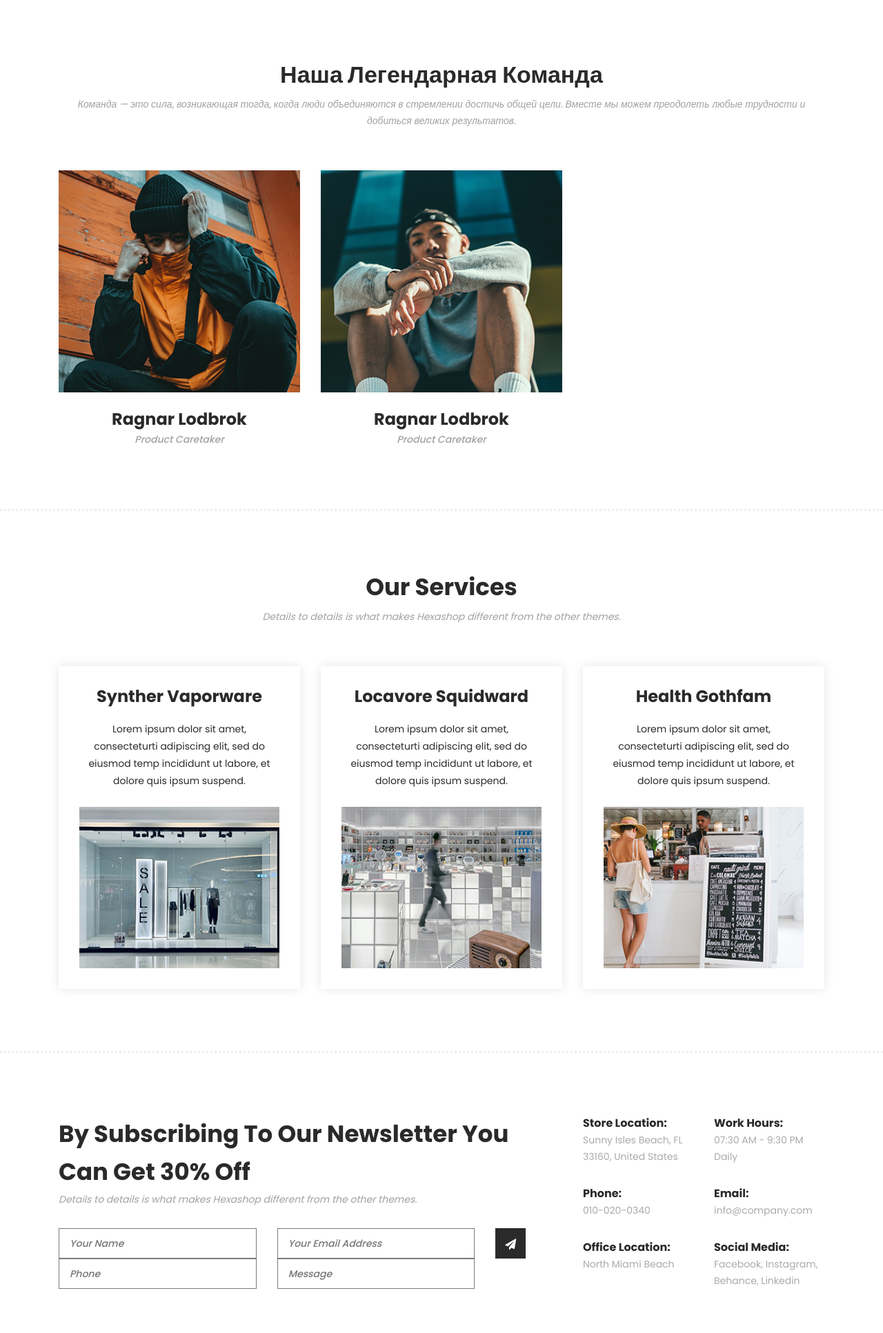
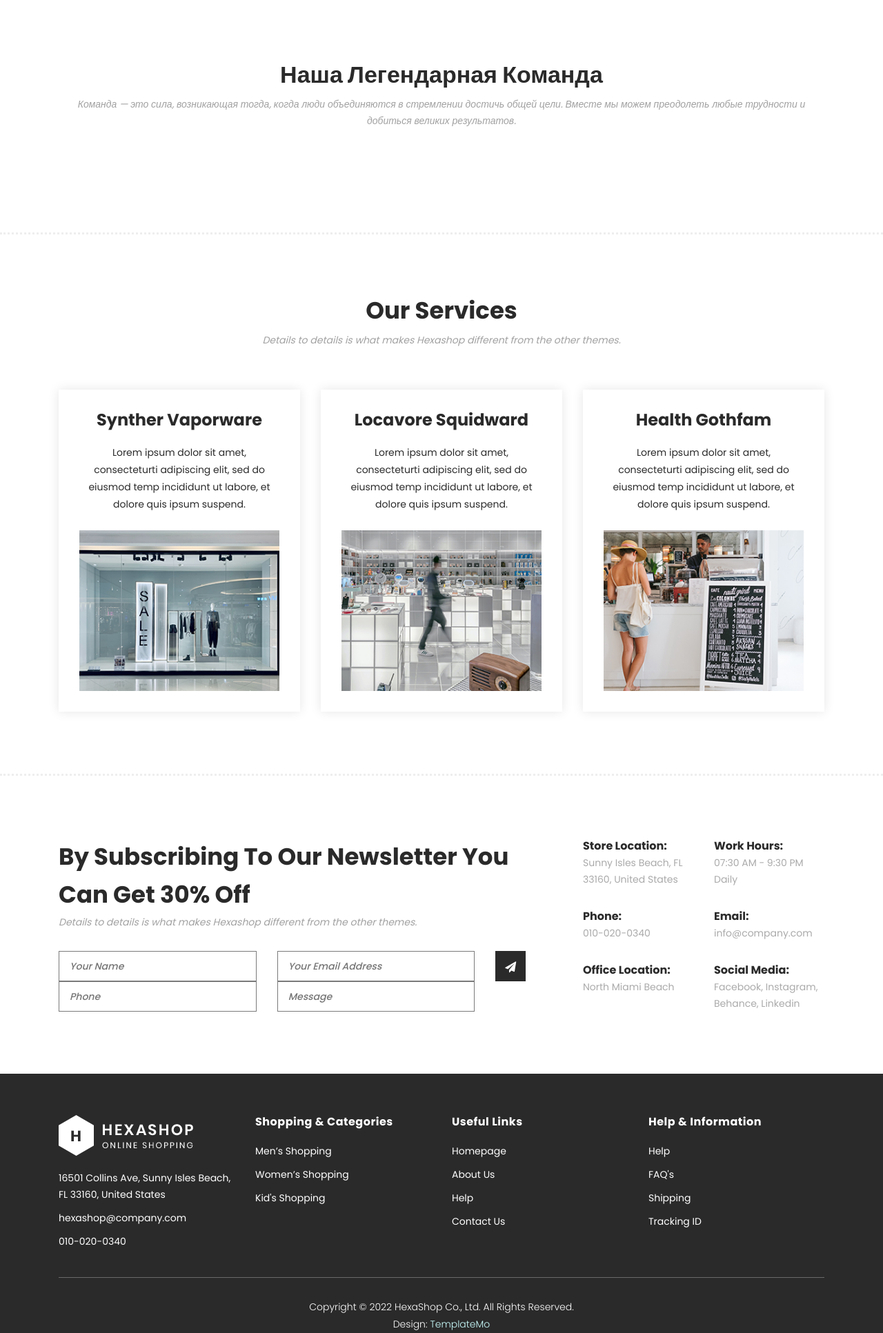
Before and after one commit to AlexaKolacheva/Hexashop, a Django app: page /about/ in a window 1280 px wide. Shown: the part 1146-3079 px from the top of the page at 69% size. Run offline with Django 4.2, Linux system fonts and the light colour scheme; data that the repository does not hold is empty; some libraries are stand-ins or nearby versions.

Commit message:
Добавил новый код

```diff
--- a/Hexashop/urls.py
+++ b/Hexashop/urls.py
@@ -25,8 +25,6 @@
     path('', include('main.urls')),
     path('auth/', include('accounts.urls')),
     path('products/', include('products.urls')),
-
-
 ]
 
 urlpatterns += static(settings.MEDIA_URL, document_root=settings.MEDIA_ROOT)
--- a/templates/main/about.html
+++ b/templates/main/about.html
@@ -94,34 +94,6 @@
                                         <li><a href="#"><i class="fa fa-behance"></i></a></li>
                                     </ul>
                                 </div>
-                            </div>
-                            <img src="{% static 'images/team-member-02.jpg' %}">
-                        </div>
-                        <div class="down-content">
-                            <h4>Ragnar Lodbrok</h4>
-                            <span>Product Caretaker</span>
-                        </div>
-                    </div>
-                </div>
-                <div class="col-lg-4">
-                    <div class="team-item">
-                        <div class="thumb">
-                            <div class="hover-effect">
-                                <div class="inner-content">
-                                    <ul>
-                                        <li><a href="#"><i class="fa fa-facebook"></i></a></li>
-                                        <li><a href="#"><i class="fa fa-twitter"></i></a></li>
-                                        <li><a href="#"><i class="fa fa-linkedin"></i></a></li>
-                                        <li><a href="#"><i class="fa fa-behance"></i></a></li>
-                                    </ul>
-                                </div>
-                            </div>
-                            <img src="{% static 'images/team-member-03.jpg' %}">
-                        </div>
-                        <div class="down-content">
-                            <h4>Ragnar Lodbrok</h4>
-                            <span>Product Caretaker</span>
-                        </div>
                     </div>
                 </div>
             </div>
--- a/templates/main/contact.html
+++ b/templates/main/contact.html
@@ -98,12 +98,7 @@
         </div>
     </header>
     <!-- ***** Header Area End ***** -->
-=======
-{% extends 'base.html' %}
-{% load static %}
-{% block content %}
 
->>>>>>> 71f8e1e (authorization and html)
     <!-- ***** Main Banner Area Start ***** -->
     <div class="page-heading about-page-heading" id="top">
         <div class="container">
--- a/templates/main/reviews.html
+++ b/templates/main/reviews.html
@@ -28,7 +28,7 @@
     {{ form.as_p }}
 </form>
 <br>
-
+<br>
 <a href="{% url 'comments' %}">
     <button type="submit">Добавить комментарий</button>
 </a>
```
Also changed, not shown: templates/main/coment.html (+8 -1 lines).
